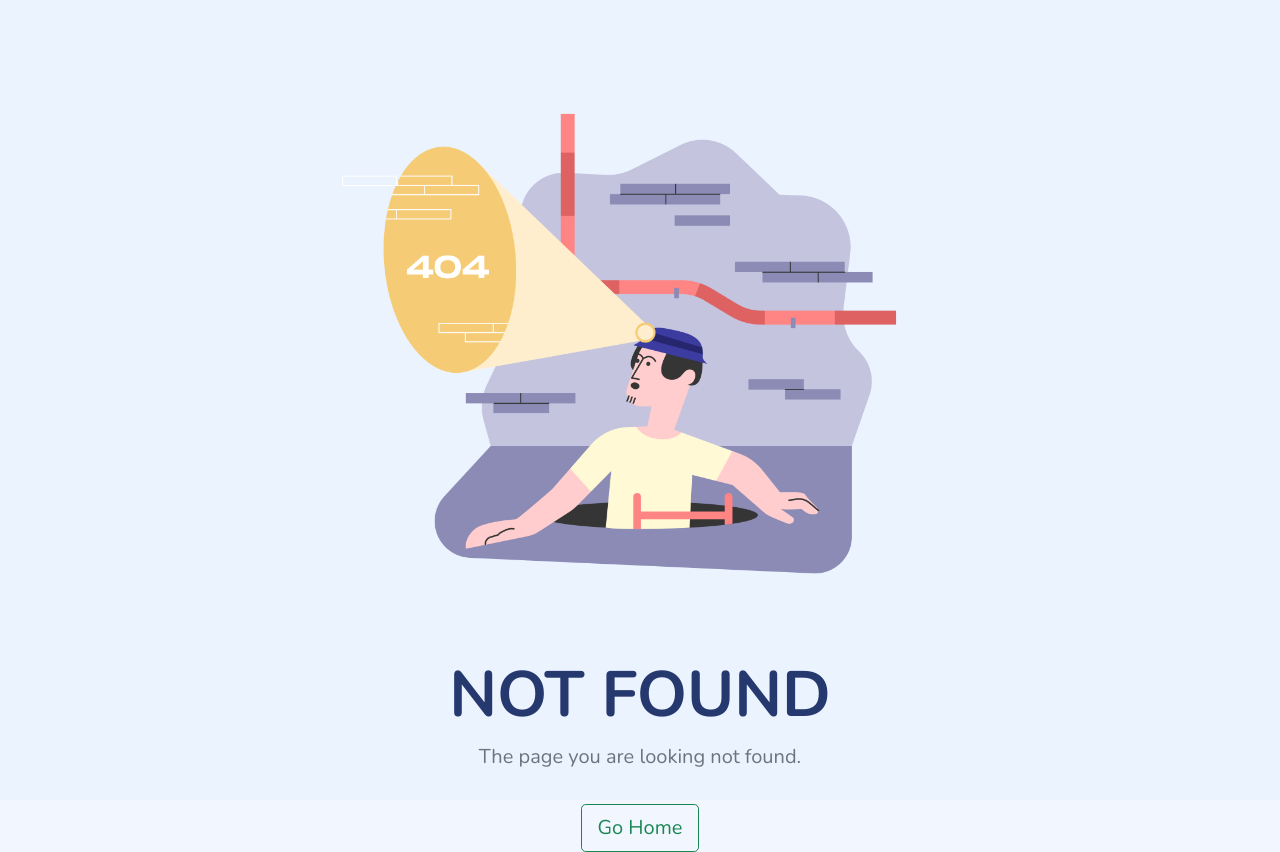
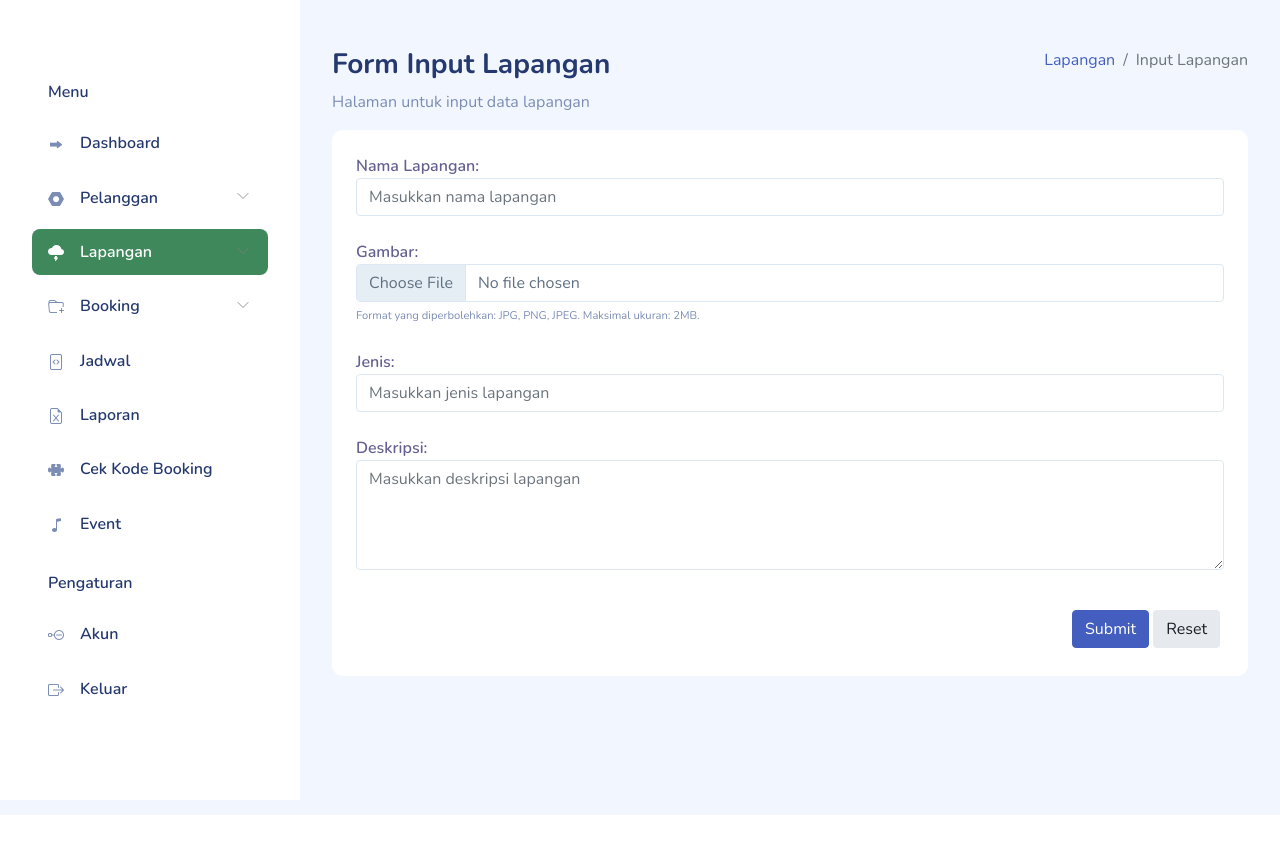
Before and after one commit to damisaviola/fm_db, a CodeIgniter app: page /database/admin/lapangan/input_lapangan in a window 1280 px wide. After the commit the page ends 815 px from the top, so only its background shows below. Run offline with CodeIgniter, Linux system fonts and the light colour scheme; the visitor is signed in with stand-in values (Sample User, id 1); some libraries are stand-ins or nearby versions.

Commit message:
11/28/2024, 📝

```diff
--- a/application/config/autoload.php
+++ b/application/config/autoload.php
@@ -58,7 +58,7 @@ $autoload['packages'] = array();
 |
 |	$autoload['libraries'] = array('user_agent' => 'ua');
 */
-$autoload['libraries'] = array('session','form_validation');
+$autoload['libraries'] = array('session','form_validation','database');
 
 
 /*
--- a/application/config/config.php
+++ b/application/config/config.php
@@ -388,14 +388,18 @@ $config['encryption_key'] = '';
 | except for 'cookie_prefix' and 'cookie_httponly', which are ignored here.
 |
 */
-$config['sess_driver'] = 'files';
+$config['sess_driver'] = 'database';
 $config['sess_cookie_name'] = 'ci_session';
 $config['sess_samesite'] = 'Lax';
 $config['sess_expiration'] = 7200;
-$config['sess_save_path'] = NULL;
+$config['sess_save_path'] = 'ci_sessions';
 $config['sess_match_ip'] = FALSE;
 $config['sess_time_to_update'] = 300;
-$config['sess_regenerate_destroy'] = FALSE;
+$config['cookie_httponly'] = TRUE;
+$config['sess_regenerate_destroy'] = TRUE;
+$config['cookie_secure'] = isset($_SERVER['HTTPS']) && $_SERVER['HTTPS'] === 'on';
+
+
 
 /*
 |--------------------------------------------------------------------------
--- /dev/null
+++ b/application/controllers/admin/lapangan.php
@@ -0,0 +1,89 @@
+<?php
+defined('BASEPATH') OR exit('No direct script access allowed');
+
+class Lapangan extends CI_Controller {
+
+    public function __construct() {
+        parent::__construct();
+
+        if (!$this->session->userdata('is_logged_in')) {
+            $this->session->set_flashdata('error', 'Silakan login terlebih dahulu.');
+            redirect('login');
+        }
+        $this->load->model('Lapangan_model');
+        $this->load->library('form_validation');
+    }
+
+    public function index() {
+        $data['lapangan'] = $this->Lapangan_model->get_all();
+            $this->load->view('admin/pelanggan/header');
+            $this->load->view('admin/lapangan/lapangan', $data);
+            $this->load->view('admin/dashboard/menu');
+            $this->load->view('admin/pelanggan/footer');
+
+
+    }
+
+    public function input_lapangan() {
+        $this->load->view('admin/pelanggan/header');
+        $this->load->view('admin/lapangan/input_lapangan');
+        $this->load->view('admin/dashboard/menu');
+        $this->load->view('admin/pelanggan/footer');
+    }
+
+    public function tambah() {
+        $this->form_validation->set_rules('nama', 'Nama Lapangan', 'required|trim');
+        $this->form_validation->set_rules('jenis', 'Jenis', 'required|trim');
+        $this->form_validation->set_rules('deskripsi', 'Deskripsi', 'required|trim');
+
+        if ($this->form_validation->run() == FALSE) {
+            $this->session->set_flashdata('error', 'Semua data harus diiisi!');
+            redirect('admin/lapangan');
+        } else {
+            $config['upload_path']   = './uploads/lapangan/';
+            $config['allowed_types'] = 'jpg|jpeg|png';
+            $config['max_size']      = 2048;
+            $this->load->library('upload', $config);
+
+            if (!$this->upload->do_upload('gambar')) {
+                $this->session->set_flashdata('error', $this->upload->display_errors());
+                redirect('admin/lapangan/input_lapangan');
+            } else {
+                $file_data = $this->upload->data();
+                $data = [
+                    'nama'      => $this->input->post('nama', TRUE),
+                    'jenis'     => $this->input->post('jenis', TRUE),
+                    'deskripsi' => $this->input->post('deskripsi', TRUE),
+                    'gambar'    => $file_data['file_name']
+                ];
+
+                if ($this->Lapangan_model->insertLapangan($data)) {
+                    $this->session->set_flashdata('message', 'Data berhasil disimpan!');
+                } else {
+                    $this->session->set_flashdata('error', 'Gagal menyimpan data!');
+                }
+                redirect('admin/lapangan');
+            }
+        }
+    }
+
+    public function hapus($id_lapangan)
+{
+    $lapangan = $this->Lapangan_model->getLapanganById($id_lapangan);
+
+    if ($lapangan) {
+        $gambarPath = FCPATH . 'uploads/lapangan/' . $lapangan->gambar;
+        if (file_exists($gambarPath)) {
+            unlink($gambarPath);
+        }
+        $this->Lapangan_model->hapusLapangan($id_lapangan);
+        $this->session->set_flashdata('message', 'Data lapangan berhasil dihapus!');
+    } else {
+        $this->session->set_flashdata('error', 'Data lapangan tidak ditemukan!');
+    }
+    redirect('admin/lapangan');
+}
+
+
+
+}
--- a/application/libraries/mail.php
+++ b/application/libraries/mail.php
@@ -25,7 +25,7 @@ class mail {
             $this->mail->Host = 'smtp.gmail.com';
             $this->mail->SMTPAuth = true;
             $this->mail->Username = 'damisaviola10@gmail.com';
-            $this->mail->Password = '';
+            $this->mail->Password = 'lljkbmmqctizesqh';
             $this->mail->SMTPSecure = PHPMailer::ENCRYPTION_STARTTLS;
             $this->mail->Port = 587;
 
--- /dev/null
+++ b/application/models/lapangan_model.php
@@ -0,0 +1,42 @@
+<?php
+defined('BASEPATH') OR exit('No direct script access allowed');
+
+class Lapangan_model extends CI_Model {
+
+    public function __construct() {
+        parent::__construct();
+        $this->load->database();
+    }
+
+    public function insertLapangan($data) {
+
+        return $this->db->insert('lapangan', $data);
+    }
+
+
+
+    public function get_all()
+    {
+    return $this->db->get('lapangan')->result_array();
+    }
+
+    public function getLapanganById($id) {
+        return $this->db->get_where('lapangan', ['id_lapangan' => $id])->row();
+    }
+
+    public function updateLapangan($id, $data) {
+        $this->db->where('id_lapangan', $id);
+        return $this->db->update('lapangan', $data);
+    }
+
+    public function deleteLapangan($id) {
+        $this->db->where('id_lapangan', $id);
+        return $this->db->delete('lapangan');
+    }
+
+    public function hapusLapangan($id_lapangan)
+    {
+        $this->db->delete('lapangan', ['id_lapangan' => $id_lapangan]);
+    }
+
+}
--- a/application/views/admin/dashboard/menu.php
+++ b/application/views/admin/dashboard/menu.php
@@ -3,6 +3,7 @@
         <div class="sidebar-header">
             <div class="d-flex justify-content-between">
                 <div class="logo">
+                    <!-- Tambahkan logo di sini jika ada -->
                 </div>
                 <div class="toggler">
                     <a href="#" class="sidebar-hide d-xl-none d-block"><i class="bi bi-x bi-middle"></i></a>
@@ -13,7 +14,7 @@
             <ul class="menu">
                 <li class="sidebar-title">Menu</li>
 
-
+                <!-- Dashboard -->
                 <li class="sidebar-item <?php echo (uri_string() == 'admin') ? 'active' : ''; ?>">
                     <a href="<?php echo site_url('admin'); ?>" class="sidebar-link">
                         <i class="bi bi-grid-fill"></i>
@@ -21,11 +22,12 @@
                     </a>
                 </li>
 
-                        <li class="sidebar-item has-sub <?php echo (uri_string() == 'admin/pelanggan' || uri_string() == 'admin/input_pelanggan') ? 'active' : ''; ?>">
-                                <div class="sidebar-link">
+                <!-- Pelanggan -->
+                <li class="sidebar-item has-sub <?php echo (uri_string() == 'admin/pelanggan' || uri_string() == 'admin/input_pelanggan' || strpos(uri_string(), 'admin/pelanggan/edit_pelanggan') === 0) ? 'active' : ''; ?>">
+                    <a href="#" class="sidebar-link">
                         <i class="bi bi-people-fill"></i>
                         <span>Pelanggan</span>
-                                </div>
+                    </a>
                     <ul class="submenu">
                         <li class="submenu-item <?php echo (uri_string() == 'admin/pelanggan') ? 'active' : ''; ?>">
                             <a href="<?php echo site_url('admin/pelanggan'); ?>">Daftar Pelanggan</a>
@@ -36,96 +38,88 @@
                     </ul>
                 </li>
 
-                        <li class="sidebar-item  has-sub">
+                <!-- Lapangan -->
+                <li class="sidebar-item has-sub <?php echo (uri_string() == 'admin/lapangan' || uri_string() == 'admin/lapangan/input_lapangan') ? 'active' : ''; ?>">
                     <a href="#" class='sidebar-link'>
                         <i class="bi bi-collection-fill"></i>
                         <span>Lapangan</span>
                     </a>
-                            <ul class="submenu ">
-                                <li class="submenu-item ">
-                                    <a href="extra-component-avatar.html">Daftar Lapangan</a>
+                    <ul class="submenu">
+                        <li class="submenu-item <?php echo (uri_string() == 'admin/lapangan') ? 'active' : ''; ?>">
+                            <a href="<?php echo site_url('admin/lapangan'); ?>">Daftar Lapangan</a>
                         </li>
-                                <li class="submenu-item ">
-                                    <a href="extra-component-sweetalert.html">Input Lapangan</a>
+                        <li class="submenu-item <?php echo (uri_string() == 'admin/lapangan/input_lapangan') ? 'active' : ''; ?>">
+                            <a href="<?php echo site_url('admin/lapangan/input_lapangan'); ?>">Input Lapangan</a>
                         </li>
-
                     </ul>
                 </li>
 
-                        <li class="sidebar-item  has-sub">
+                <!-- Booking -->
+                <li class="sidebar-item has-sub <?php echo (uri_string() == 'admin/booking' || uri_string() == 'admin/input_booking') ? 'active' : ''; ?>">
                     <a href="#" class='sidebar-link'>
                         <i class="bi bi-grid-1x2-fill"></i>
                         <span>Booking</span>
                     </a>
-                            <ul class="submenu ">
-                                <li class="submenu-item ">
-                                    <a href="layout-default.html">Daftar Booking</a>
+                    <ul class="submenu">
+                        <li class="submenu-item <?php echo (uri_string() == 'admin/booking') ? 'active' : ''; ?>">
+                            <a href="<?php echo site_url('admin/booking'); ?>">Daftar Booking</a>
                         </li>
-                                <li class="submenu-item ">
-                                    <a href="layout-vertical-1-column.html">Input Booking</a>
+                        <li class="submenu-item <?php echo (uri_string() == 'admin/input_booking') ? 'active' : ''; ?>">
+                            <a href="<?php echo site_url('admin/input_booking'); ?>">Input Booking</a>
                         </li>
                     </ul>
                 </li>
 
-                        <li class="sidebar-item  ">
-                            <a href="form-layout.html" class='sidebar-link'>
+                <!-- Jadwal -->
+                <li class="sidebar-item <?php echo (uri_string() == 'admin/jadwal') ? 'active' : ''; ?>">
+                    <a href="<?php echo site_url('admin/jadwal'); ?>" class='sidebar-link'>
                         <i class="bi bi-file-earmark-medical-fill"></i>
                         <span>Jadwal</span>
                     </a>
                 </li>
-                        <li class="sidebar-item  ">
-                            <a href="form-layout.html" class='sidebar-link'>
+
+                <!-- Laporan -->
+                <li class="sidebar-item <?php echo (uri_string() == 'admin/laporan') ? 'active' : ''; ?>">
+                    <a href="<?php echo site_url('admin/laporan'); ?>" class='sidebar-link'>
                         <i class="bi bi-file-earmark-spreadsheet-fill"></i>
                         <span>Laporan</span>
                     </a>
                 </li>
 
-                        <li class="sidebar-item  ">
-                            <a href="form-layout.html" class='sidebar-link'>
+                <!-- Cek Kode Booking -->
+                <li class="sidebar-item <?php echo (uri_string() == 'admin/cek_kode_booking') ? 'active' : ''; ?>">
+                    <a href="<?php echo site_url('admin/cek_kode_booking'); ?>" class='sidebar-link'>
                         <i class="bi bi-search"></i>
-                                <span>Cek kode Booking</span>
+                        <span>Cek Kode Booking</span>
                     </a>
                 </li>
 
-                        <li class="sidebar-item">
-                            <a href="#" class='sidebar-link'>
+                <!-- Event -->
+                <li class="sidebar-item <?php echo (uri_string() == 'admin/event') ? 'active' : ''; ?>">
+                    <a href="<?php echo site_url('admin/event'); ?>" class='sidebar-link'>
                         <i class="bi bi-pen-fill"></i>
                         <span>Event</span>
                     </a>
                 </li>
 
-                        <li class="sidebar-item  ">
-                            <a href="table.html" class='sidebar-link'>
-                                <i class="bi bi-grid-1x2-fill"></i>
-                                <span>Table</span>
+                <li class="sidebar-title">Pengaturan</li>
+
+                <!-- Akun -->
+                <li class="sidebar-item <?php echo (uri_string() == 'admin/akun') ? 'active' : ''; ?>">
+                    <a href="<?php echo site_url('admin/akun'); ?>" class='sidebar-link'>
+                        <i class="bi bi-pentagon-fill"></i>
+                        <span>Akun</span>
                     </a>
                 </li>
 
-                        <li class="sidebar-item  ">
-                            <a href="table-datatable.html" class='sidebar-link'>
-                                <i class="bi bi-file-earmark-spreadsheet-fill"></i>
-                                <span>Datatable</span>
-                            </a>
-                        </li>
-
-                        <li class="sidebar-title">Pengaturan</li>
-
-                        <li class="sidebar-item">
-                            <a href="#" class='sidebar-link'>
-                                <i class="bi bi-pentagon-fill"></i>
-                                <span>Akun</span>
-                            </a>
-
-                        </li>
+                <!-- Keluar -->
                 <li class="sidebar-item">
                     <a href="#" class='sidebar-link' onclick="confirmLogout(event)">
                         <i class="bi bi-box-arrow-right"></i>
                         <span>Keluar</span>
                     </a>
                 </li>
-
-
-                </div>
-                <button class="sidebar-toggler btn x"><i data-feather="x"></i></button>
+            </ul>
         </div>
     </div>
+</div>
--- /dev/null
+++ b/application/views/admin/lapangan/input_lapangan.php
@@ -0,0 +1,120 @@
+<!DOCTYPE html>
+<html lang="en">
+<head>
+    <meta charset="UTF-8">
+    <meta name="viewport" content="width=device-width, initial-scale=1.0">
+    <title>Input Lapangan</title>
+    <link rel="stylesheet" href="<?php echo base_url('assets/admin/dist/assets/css/bootstrap.css'); ?>">
+    <link rel="stylesheet" href="<?php echo base_url('assets/admin/dist/assets/css/app.css'); ?>">
+    <style>
+        .form-group {
+            margin-bottom: 1.5rem; /* Menambahkan gap antar elemen form */
+        }
+
+        .btn {
+            margin-top: 1rem; /* Memberi jarak antara tombol dan input terakhir */
+        }
+    </style>
+</head>
+<body>
+<div id="main">
+    <header class="mb-3">
+        <a href="#" class="burger-btn d-block d-xl-none">
+            <i class="bi bi-justify fs-3"></i>
+        </a>
+    </header>
+
+    <div class="page-heading">
+        <div class="page-title">
+            <div class="row">
+                <div class="col-12 col-md-6 order-md-1 order-last">
+                    <h3>Form Input Lapangan</h3>
+                    <p class="text-subtitle text-muted">Halaman untuk input data lapangan</p>
+                </div>
+                <div class="col-12 col-md-6 order-md-2 order-first">
+                    <nav aria-label="breadcrumb" class="breadcrumb-header float-start float-lg-end">
+                        <ol class="breadcrumb">
+                            <li class="breadcrumb-item">
+                                <a href="<?php echo site_url('admin/lapangan'); ?>">Lapangan</a>
+                            </li>
+                            <li class="breadcrumb-item active" aria-current="page">
+                                Input Lapangan
+                            </li>
+                        </ol>
+                    </nav>
+                </div>
+            </div>
+        </div>
+
+        <section id="multiple-column-form">
+            <div class="row match-height">
+                <div class="col-12">
+                    <div class="card">
+                        <div class="card-content">
+                            <div class="card-body">
+                                <!-- Flash Message -->
+                                <?php if ($this->session->flashdata('message')): ?>
+                                    <div class="alert alert-success">
+                                        <?php echo $this->session->flashdata('message'); ?>
+                                    </div>
+                                <?php endif; ?>
+
+                                <?php if ($this->session->flashdata('error')): ?>
+                                    <div class="alert alert-danger">
+                                        <?php echo $this->session->flashdata('error'); ?>
+                                    </div>
+                                <?php endif; ?>
+
+                                <?php echo validation_errors('<div class="alert alert-danger">', '</div>'); ?>
+
+                                <!-- Form -->
+                                <form action="<?php echo site_url('admin/lapangan/tambah'); ?>" method="post" enctype="multipart/form-data">
+                                        <div class="row">
+                                            <div class="col-md-12 col-12">
+                                                <div class="form-group">
+                                                    <label for="nama">Nama Lapangan:</label>
+                                                    <input type="text" id="nama" class="form-control" name="nama"
+                                                        placeholder="Masukkan nama lapangan" value="<?php echo set_value('nama'); ?>">
+                                                </div>
+                                            </div>
+
+                                            <div class="col-md-12 col-12">
+                                                <div class="form-group">
+                                                    <label for="gambar">Gambar:</label>
+                                                    <input type="file" id="gambar" class="form-control" name="gambar" accept="image/*">
+                                                    <small class="text-muted">Format yang diperbolehkan: JPG, PNG, JPEG. Maksimal ukuran: 2MB.</small>
+                                                </div>
+                                            </div>
+
+                                            <div class="col-md-12 col-12">
+                                                <div class="form-group">
+                                                    <label for="jenis">Jenis:</label>
+                                                    <input type="text" id="jenis" class="form-control" name="jenis"
+                                                        placeholder="Masukkan jenis lapangan" value="<?php echo set_value('jenis'); ?>">
+                                                </div>
+                                            </div>
+
+                                            <div class="col-md-12 col-12">
+                                                <div class="form-group">
+                                                    <label for="deskripsi">Deskripsi:</label>
+                                                    <textarea id="deskripsi" class="form-control" name="deskripsi"
+                                                            placeholder="Masukkan deskripsi lapangan" rows="4"><?php echo set_value('deskripsi'); ?></textarea>
+                                                </div>
+                                            </div>
+
+                                            <div class="col-12 d-flex justify-content-end">
+                                                <button type="submit" class="btn btn-primary me-1 mb-1">Submit</button>
+                                                <button type="reset" class="btn btn-light-secondary me-1 mb-1">Reset</button>
+                                            </div>
+                                        </div>
+                                    </form>
+                            </div>
+                        </div>
+                    </div>
+                </div>
+            </div>
+        </section>
+    </div>
+</div>
+</body>
+</html>
--- a/application/views/admin/pelanggan/footer.php
+++ b/application/views/admin/pelanggan/footer.php
@@ -14,17 +14,19 @@
     <script src="<?php echo base_url('assets/admin/dist/assets/js/bootstrap.bundle.min.js'); ?>"></script>
     <script src="<?php echo base_url('assets/admin/dist/assets/vendors/simple-datatables/simple-datatables.js'); ?>"></script>
 
-    <?php if (uri_string() == 'admin/pelanggan'): ?>
+    <?php if (uri_string() == 'admin/pelanggan' || uri_string() == 'admin/lapangan'): ?>
     <script>
         let table1 = document.querySelector('#table1');
         let dataTable = new simpleDatatables.DataTable(table1);
     </script>
-    <?php endif; ?>
+<?php endif; ?>
+
     <script src="<?php echo base_url('assets/admin/dist/assets/js/main.js'); ?>"></script>
 
      <!-- Sweey alert -->
     <script src="https://cdn.jsdelivr.net/npm/sweetalert2@11"></script>
     <script>
+        // SweetAlert2 konfirmasi logout
     function confirmLogout(event) {
         event.preventDefault();
         Swal.fire({
@@ -45,5 +47,48 @@
 </script>
 
 
+<?php if (uri_string() == 'admin/pelanggan'): ?>
+<script>
+    // SweetAlert2 konfirmasi hapus data pelanggan
+    document.addEventListener('DOMContentLoaded', function () {
+        // Mendapatkan semua tombol dengan kelas btn-hapus
+        const btnHapus = document.querySelectorAll('.btn-hapus');
+
+        // Loop untuk menambahkan event listener pada setiap tombol Hapus
+        btnHapus.forEach(function (button) {
+            button.addEventListener('click', function (event) {
+                event.preventDefault();  // Mencegah pengiriman form atau aksi default lainnya
+
+                // Ambil id dan nama pelanggan dari atribut data-id dan data-nama
+                const pelangganId = this.getAttribute('data-id');
+                const pelangganNama = this.getAttribute('data-nama');
+
+                // Tampilkan SweetAlert konfirmasi hapus
+                Swal.fire({
+                    title: 'Apakah Anda yakin?',
+                    text: `Data pelanggan "${pelangganNama}" akan dihapus secara permanen!`,
+                    icon: 'warning',
+                    showCancelButton: true,
+                    confirmButtonColor: '#d33',  // Warna tombol konfirmasi
+                    cancelButtonColor: '#3085d6', // Warna tombol batal
+                    confirmButtonText: 'Ya, Hapus!',
+                    cancelButtonText: 'Batal'
+                }).then((result) => {
+                    if (result.isConfirmed) {
+
+                        window.location.href = `<?php echo site_url('admin/pelanggan/hapus/'); ?>${pelangganId}`;
+                    }
+                });
+            });
+        });
+    });
+</script>
+<?php endif; ?>
+
+
+
+
+
+
 </body>
 </html>
```
Also changed, not shown: application/controllers/admin/pelanggan.php (+56 -1 lines), application/models/pelanggan_model.php (+18 -3 lines), application/views/admin/lapangan/lapangan.php (added, +112 -0 lines), application/views/admin/pelanggan/edit_pelanggan.php (added, +121 -0 lines), application/views/admin/pelanggan/pelanggan.php (+11 -2 lines), application/views/admin/lapangan/footer.php (added), application/views/admin/lapangan/header.php (added), uploads/lapangan/download.jpg (added), uploads/lapangan/download1.jpg (added). Lines whose indentation alone changed are shown as unchanged.
